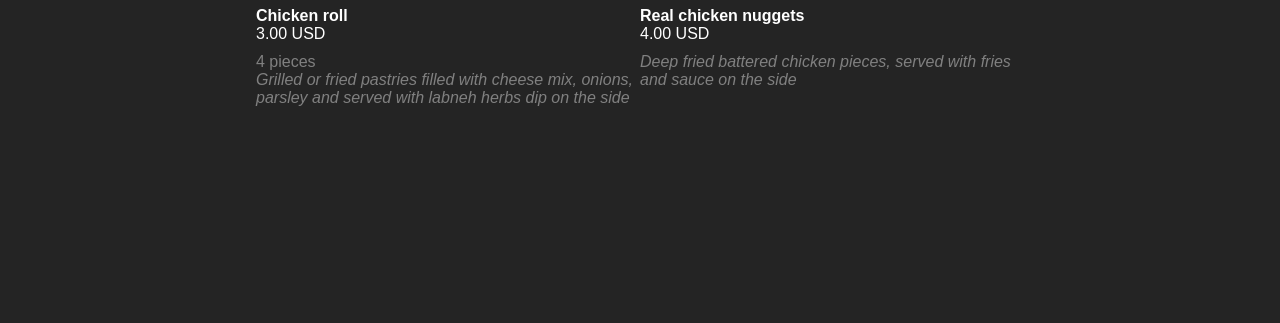
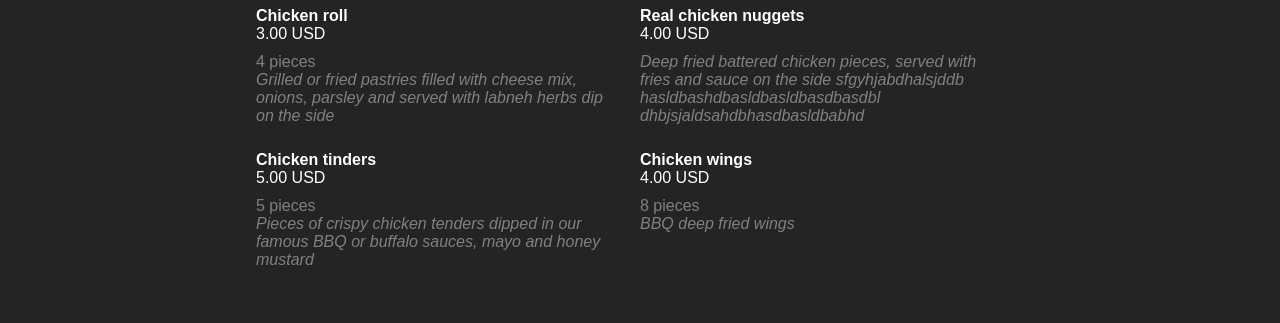
Before and after one commit to Cheaito-Hadi/teigers-menu-flex.github.io, a plain HTML site: page index.html in a window 1280 px wide. Shown: the part 629-952 px from the top of the page. Drawn offline with Linux system fonts and the light colour scheme.

Commit message:
Layout structure fixing

```diff
--- a/index.html
+++ b/index.html
@@ -1,11 +1,13 @@
 <!DOCTYPE html>
 <html lang="en">
+
 <head>
     <meta charset="UTF-8">
     <meta name="viewport" content="width=device-width, initial-scale=1.0">
     <link rel="stylesheet" href="styles/styles.css">
     <title>Tiger's Diner BBQ-ing Lebanon Menu | Coverbox</title>
 </head>
+
 <body class="background-color">
     <div class="coverbox">
         <strong>Coverbox</strong>
@@ -47,7 +49,7 @@
             <div class="layout-meal">
                 <div class="left-meal">
                     <ul><strong>Chicken roll</strong>
-                            <li class="price" >
+                        <li class="price">
                             3.00 USD
                         </li>
                         <li class="description">4 pieces<br>
@@ -58,20 +60,52 @@
                         </li>
                     </ul>
                 </div>
+
                 <div class="right-meal">
                     <ul><strong>Real chicken nuggets</strong>
-                            <li class="price" >
+                        <li class="price">
                             4.00 USD
                         </li>
                         <li class="description">
                             <em>
                                 Deep fried battered chicken pieces, served with fries and
-                                sauce on the side
+                                sauce on the side sfgyhjabdhalsjddb hasldbashdbasldbasldbasdbasdbl
+                                dhbjsjaldsahdbhasdbasldbabhd
                             </em>
                         </li>
                     </ul>
                 </div>
+            </div>
+            <div class="layout-meal">
 
+                <div class="right-meal">
+                    <ul><strong>Chicken tinders</strong>
+                        <li class="price">
+                            5.00 USD
+                        </li>
+                        <li class="description">
+                            5 pieces <br>
+                            <em>
+                                Pieces of crispy chicken tenders dipped in our famous BBQ
+                                or buffalo sauces, mayo and
+                                honey mustard
+                            </em>
+                        </li>
+                    </ul>
+                </div>
+                <div class="left-meal">
+                    <ul><strong>Chicken wings</strong>
+                        <li class="price">
+                            4.00 USD
+                        </li>
+                        <li class="description">
+                            8 pieces<br>
+                            <em>
+                                BBQ deep fried wings
+                            </em>
+                        </li>
+                    </ul>
+                </div>
             </div>
         </div>
 
@@ -89,4 +123,5 @@
     </div>
 
 </body>
+
 </html>
--- a/styles/styles.css
+++ b/styles/styles.css
@@ -105,10 +105,12 @@
     display: flex;
     flex-direction: row;
     width: 100%
+
 }
 
 .left-meal {
     width: 50%
+
 }
 
 ul {
@@ -127,6 +129,7 @@ ul {
 
 .description{
     color: grey;
+    padding-right: 15px;
 }
 
 .right-meal {
```
Lines whose indentation alone changed are shown as unchanged.
